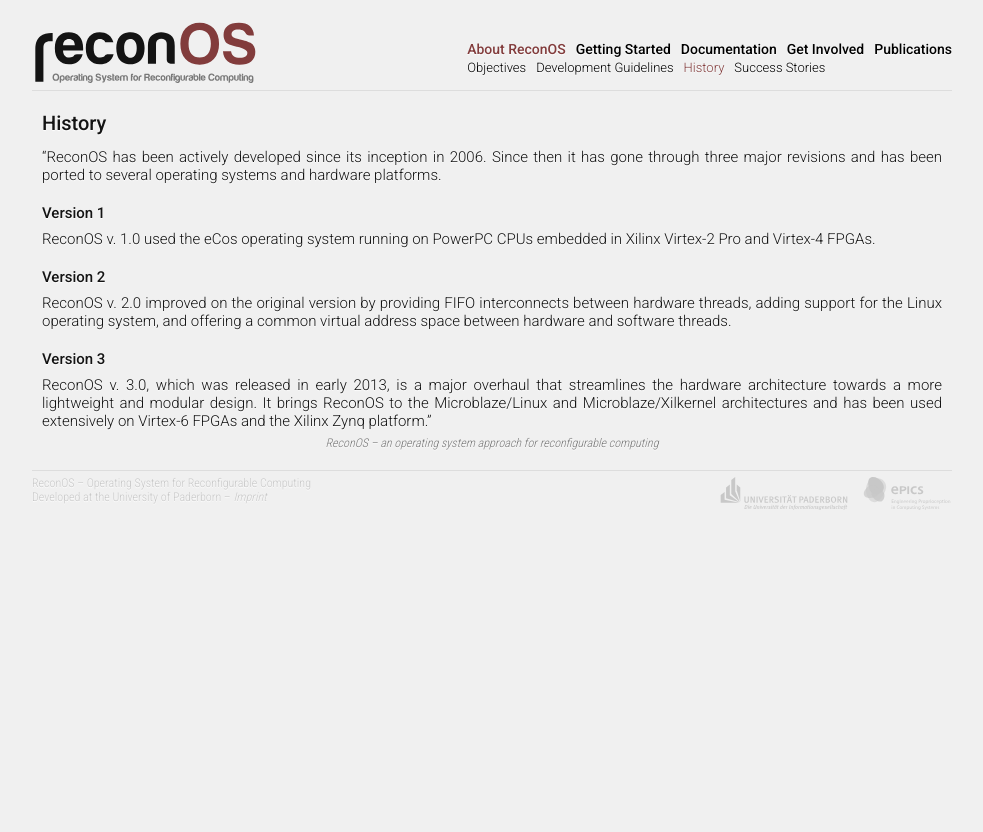
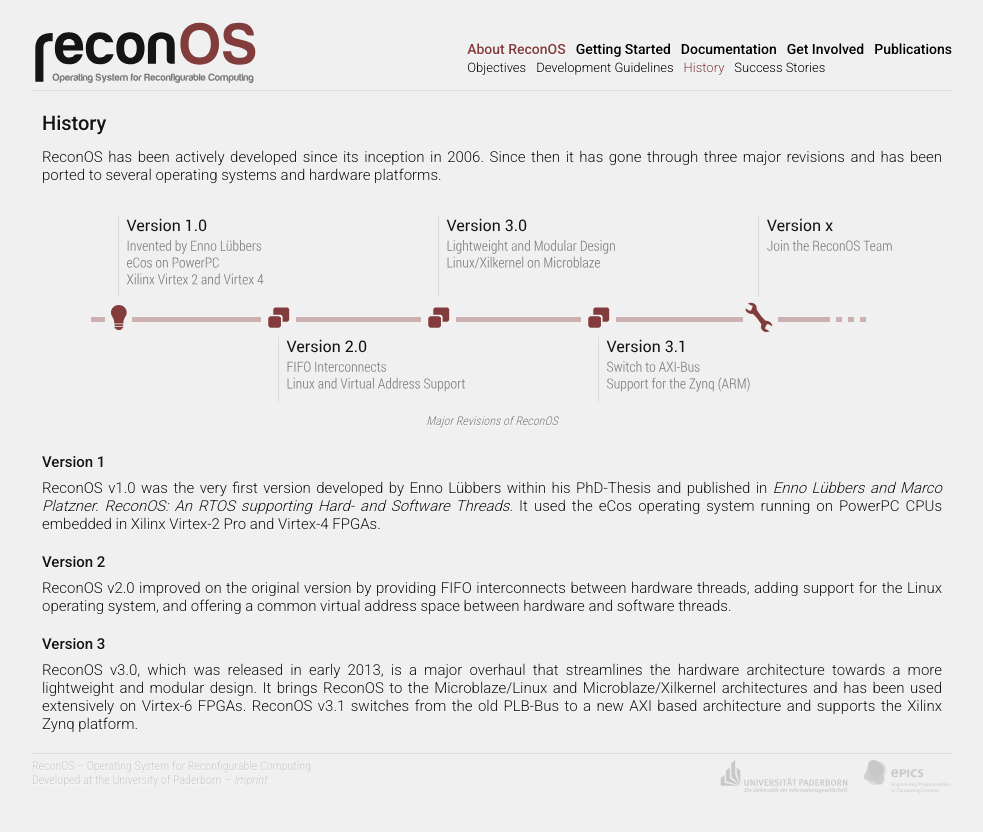
Before and after one commit to ReconOS/reconos.github.io, a Jekyll site: the page built from about/history/index.md, in a window 1280 px wide. Shown: the top 832 px of the page, without its empty margins (148-1131 px from the left). Built offline with Jekyll 4.4.1, drawn with Linux system fonts in a browser that asks for light colours; Markdown is read by kramdown in place of the engine named in the settings.

Commit message:
Added Timeline
Added a timline illustrating the major revisions of ReconOS and adjusted
the text slightly.

```diff
--- a/about/history/index.md
+++ b/about/history/index.md
@@ -4,18 +4,32 @@ layout: page
 ---
 # History
 
-"ReconOS has been actively developed since its inception in 2006. Since then it has gone through three major revisions and has been ported to several operating systems and hardware platforms.
+ReconOS has been actively developed since its inception in 2006.
+Since then it has gone through three major revisions and has
+been ported to several operating systems and hardware platforms.
+
+![Major Revisions of ReconOS]({{ site.url }}/assets/images/timeline.svg)
 
 ## Version 1
 
-ReconOS v. 1.0 used the eCos operating system running on PowerPC CPUs embedded in Xilinx Virtex-2 Pro and Virtex-4 FPGAs.
+ReconOS v1.0 was the very first version developed by Enno Lübbers
+within his PhD-Thesis and published in *Enno Lübbers and Marco Platzner.
+ReconOS: An RTOS supporting Hard- and Software Threads*.
+It used the eCos operating system running on PowerPC CPUs
+embedded in Xilinx Virtex-2 Pro and Virtex-4 FPGAs.
 
 ## Version 2
 
-ReconOS v. 2.0 improved on the original version by providing FIFO interconnects between hardware threads, adding support for the Linux operating system, and offering a common virtual address space between hardware and software threads.
+ReconOS v2.0 improved on the original version by providing FIFO
+interconnects between hardware threads, adding support for the Linux
+operating system, and offering a common virtual address space between
+hardware and software threads.
 
 ## Version 3
 
-ReconOS v. 3.0, which was released in early 2013, is a major overhaul that streamlines the hardware architecture towards a more lightweight and modular design. It brings ReconOS to the Microblaze/Linux and Microblaze/Xilkernel architectures and has been used extensively on Virtex-6 FPGAs and the Xilinx Zynq platform."
-
-<cite>ReconOS – an operating system approach for reconfigurable computing</cite>
+ReconOS v3.0, which was released in early 2013, is a major overhaul
+that streamlines the hardware architecture towards a more lightweight
+and modular design. It brings ReconOS to the Microblaze/Linux and
+Microblaze/Xilkernel architectures and has been used extensively
+on Virtex-6 FPGAs. ReconOS v3.1 switches from the old PLB-Bus to
+a new AXI based architecture and supports the Xilinx Zynq platform.
```
Also changed, not shown: assets/images/timeline.svg (added).
